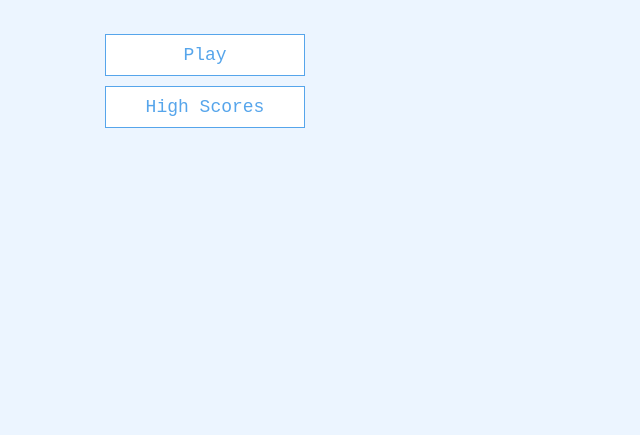
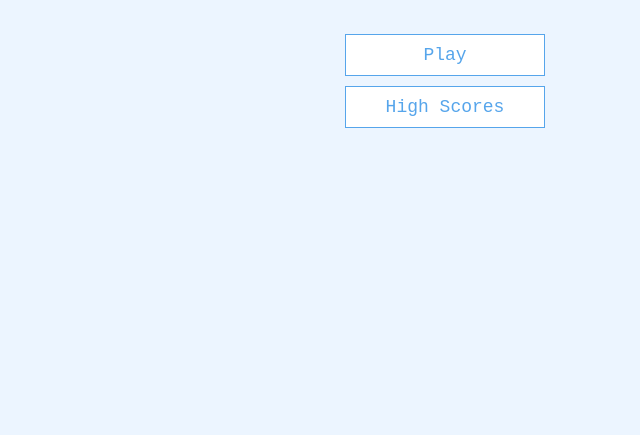
Before and after one commit to lonhidol/QuizWeb, a plain HTML site: page index.html in a window 1280 px wide. Shown: the part 365-800 px from the top of the page, without its empty margins (195-835 px from the left). Drawn offline with Linux system fonts and the light colour scheme.

Commit message:
Sửa lại giao diện bị lệch

```diff
--- a/style.css
+++ b/style.css
@@ -36,12 +36,12 @@ h3{
 }
 /*utilities */
 .container{
-    weight: 100vw;
-    height: 100vh;
+    min-height: 100vh;
     display: flex;
     justify-content: center;
     align-items: center;
-    max-width: 80rem;
+    width: 100%;
+    box-sizing: border-box;
 }
 .container > *{
     width: 100%;
```
